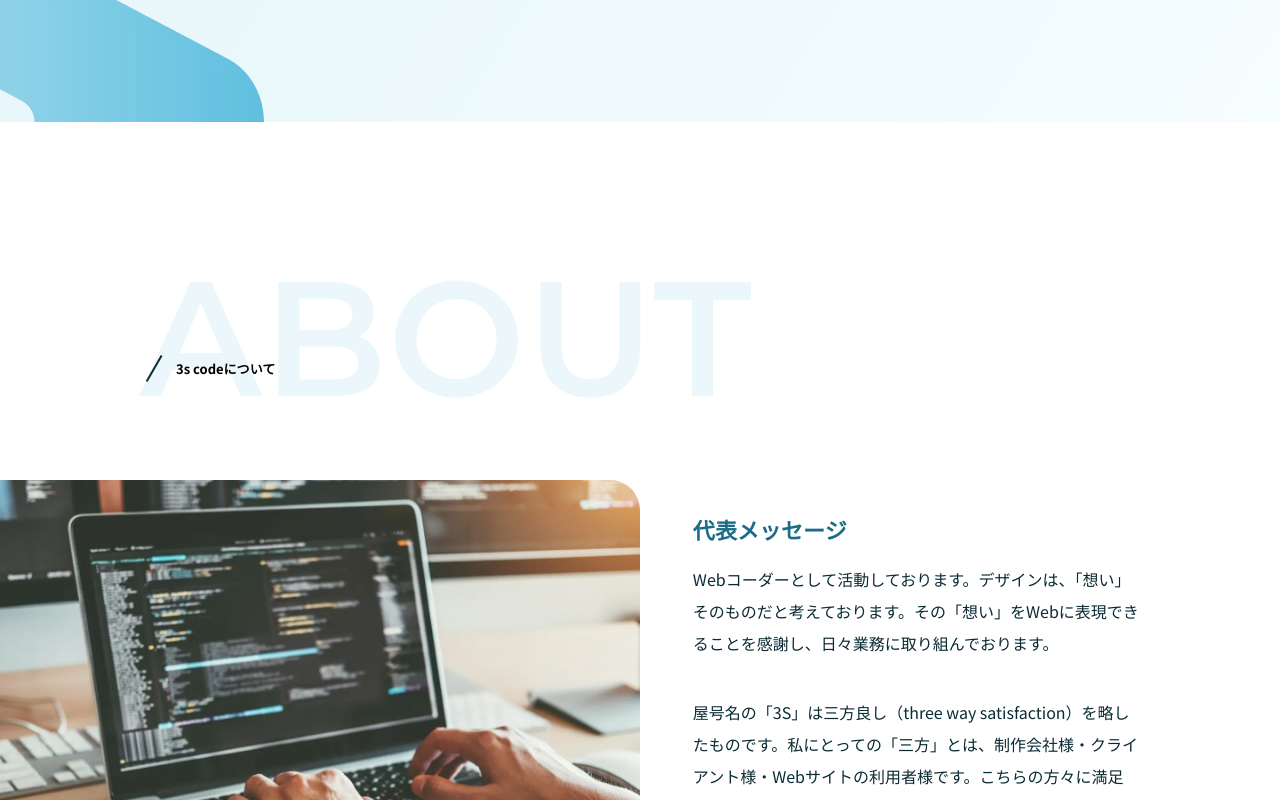
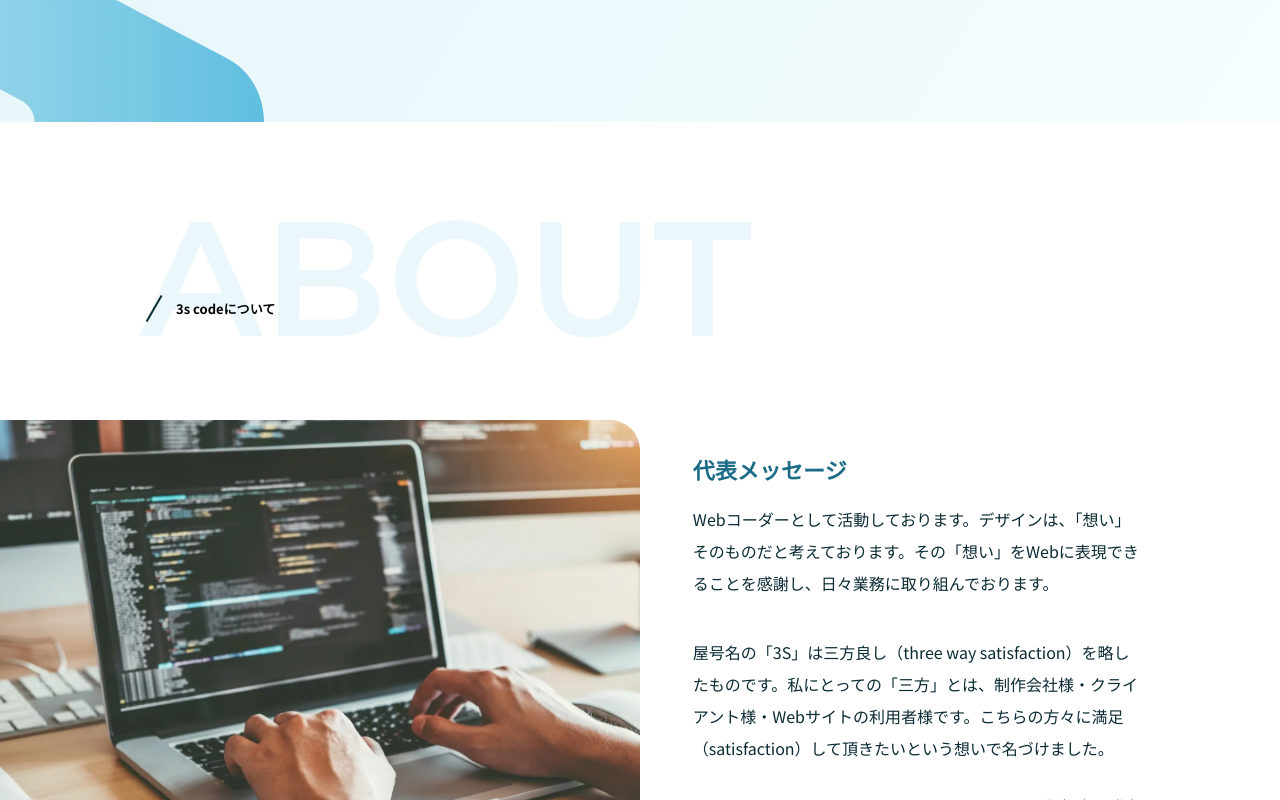
Before and after one commit to masayan-git/3s-code-react, a Next.js app: page / in a window 1280 px wide. Shown: the part 740-1540 px from the top of the page. Built offline with nearby package versions, Linux system fonts and the light colour scheme.

Commit message:
レイアウト調整

```diff
--- a/src/components/top/about/index.module.scss
+++ b/src/components/top/about/index.module.scss
@@ -10,7 +10,13 @@
 .inner {
   background-color: white;
   padding-top: 75px;
-  margin-top: 60px;
+  padding-bottom: 120px;
+  border-bottom-left-radius: 200px;
+
+  @include mq("max", "md") {
+    padding-bottom: 80px;
+    border-bottom-left-radius: 100px;
+  }
 }
 
 .titleContainer {
```
